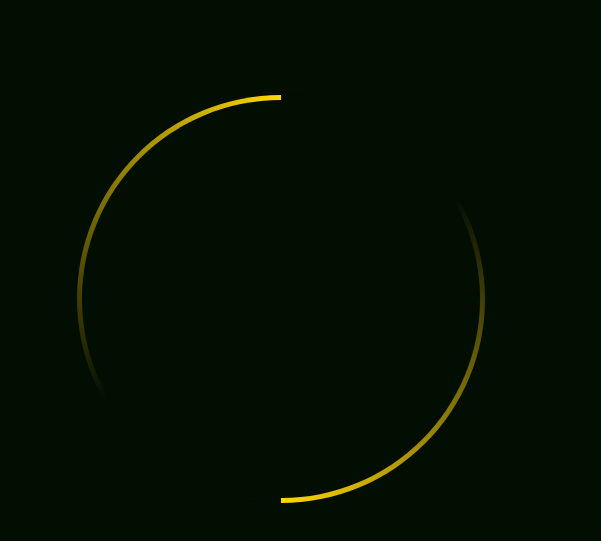
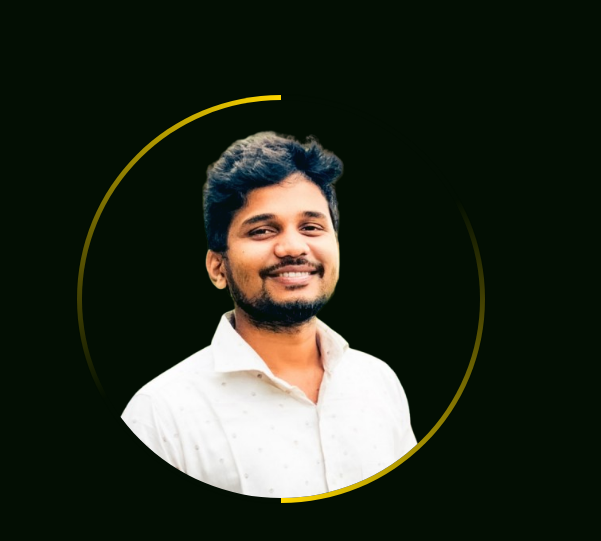
Before and after one commit to Alomgir-1999/portfolio, a plain HTML site: page index.html in a window 1280 px wide. Shown: the part 131-672 px from the top of the page, 679-1280 px from the left. Drawn offline with nearby package versions, Linux system fonts and the light colour scheme; a web font is replaced by a local one.

Commit message:
updated portfolio design

```diff
--- a/root/index.html
+++ b/index.html
@@ -65,7 +65,7 @@ education, and work experience to contribute to the success of the organization.
         <div class="home-img">
             <div class="img-box">
                 <div class="img-item">
-                    <img src="/src/Person_img/my_photo.png" alt="Alomgir Hossain">
+                    <img src="my_photo.png" alt="Alomgir Hossain">
                 </div>
             </div>
         </div>
```
Also changed, not shown: my_photo.png (renamed from root/my_photo.png), script.js (renamed from root/script.js), styles.css (renamed from root/styles.css), 1 other file.
